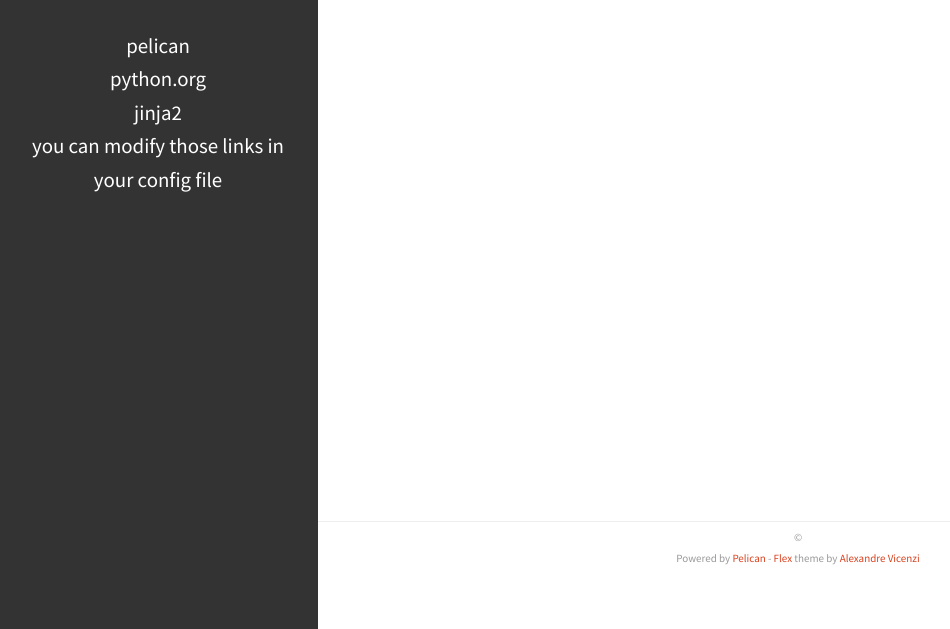
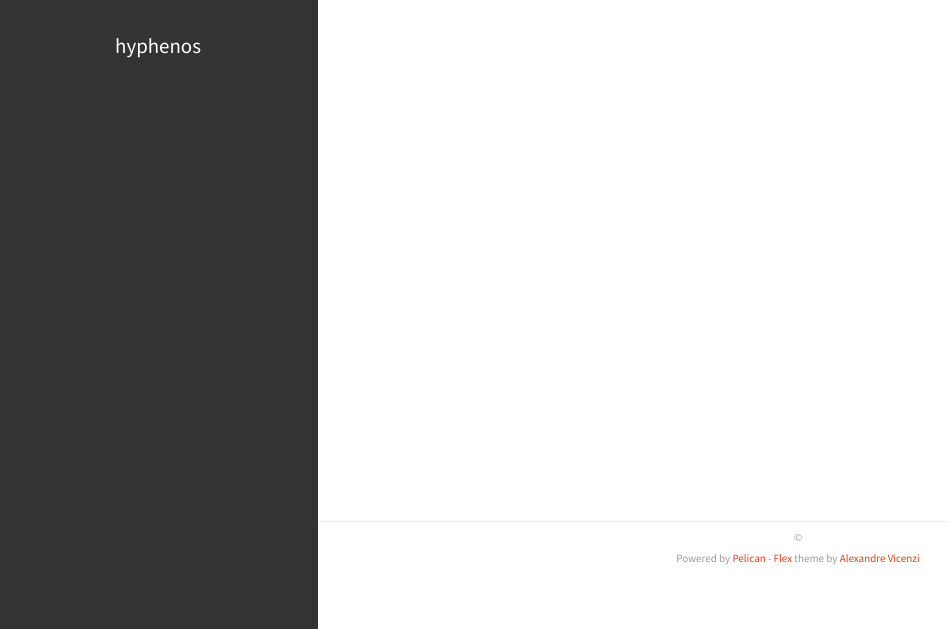
Before and after one commit to hyphenOs/hyphenOs.github.io, a plain HTML site: page archives.html in a window 1280 px wide. Shown: the part 171-800 px from the top of the page, without its empty margins (2-952 px from the left). Drawn offline with Linux system fonts and the light colour scheme.

Commit message:
Updated links

```diff
--- a/archives.html
+++ b/archives.html
@@ -45,10 +45,7 @@
       <nav>
         <ul class="list">
 
-          <li><a href="http://getpelican.com/" target="_blank">Pelican</a></li>
-          <li><a href="http://python.org/" target="_blank">Python.org</a></li>
-          <li><a href="http://jinja.pocoo.org/" target="_blank">Jinja2</a></li>
-          <li><a href="#" target="_blank">You can modify those links in your config file</a></li>
+          <li><a href="https://hyphenos.io/" target="_blank">hyphenOs</a></li>
         </ul>
       </nav>
 
```
Also changed, not shown: author/abhijit-gadgil.html (+1 -4 lines), authors.html (+1 -4 lines), categories.html (+1 -4 lines), category/08.html (+1 -4 lines), hyphenos-hello-world.html (+1 -4 lines), index.html (+1 -4 lines), tag/pelican.html (+1 -4 lines), tags.html (+1 -4 lines).
